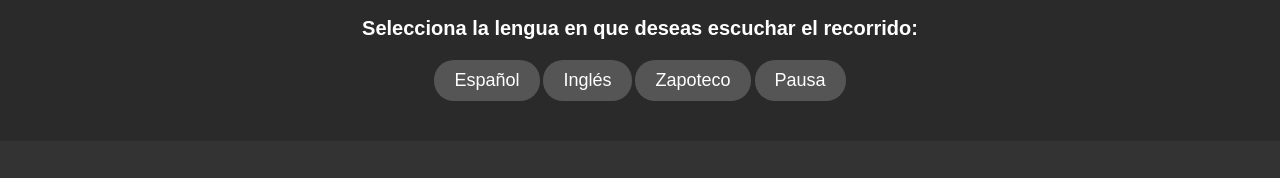
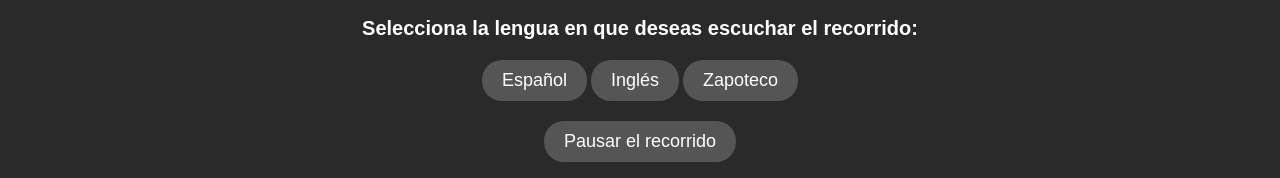
Before and after one commit to MuseoIncluyenteSantaAna/comunitario1, a plain HTML site: page index.html in a window 1280 px wide. Shown: the part 489-667 px from the top of the page. Drawn offline with Linux system fonts and the light colour scheme.

Commit message:
Update index.html

```diff
--- a/index.html
+++ b/index.html
@@ -208,7 +208,9 @@
     <button class="button" onclick="playAudio('espanol')">Español</button>
     <button class="button" onclick="playAudio('ingles')">Inglés</button>
     <button class="button" onclick="playAudio('zapoteco')">Zapoteco</button>
-    <button class="button" onclick="pauseAudio()">Pausa</button>
+  <div>
+    <button class="button" onclick="pauseAudio()">Pausar el recorrido</button>
+  </div>
   </section>
 
   <section class="section">
```
